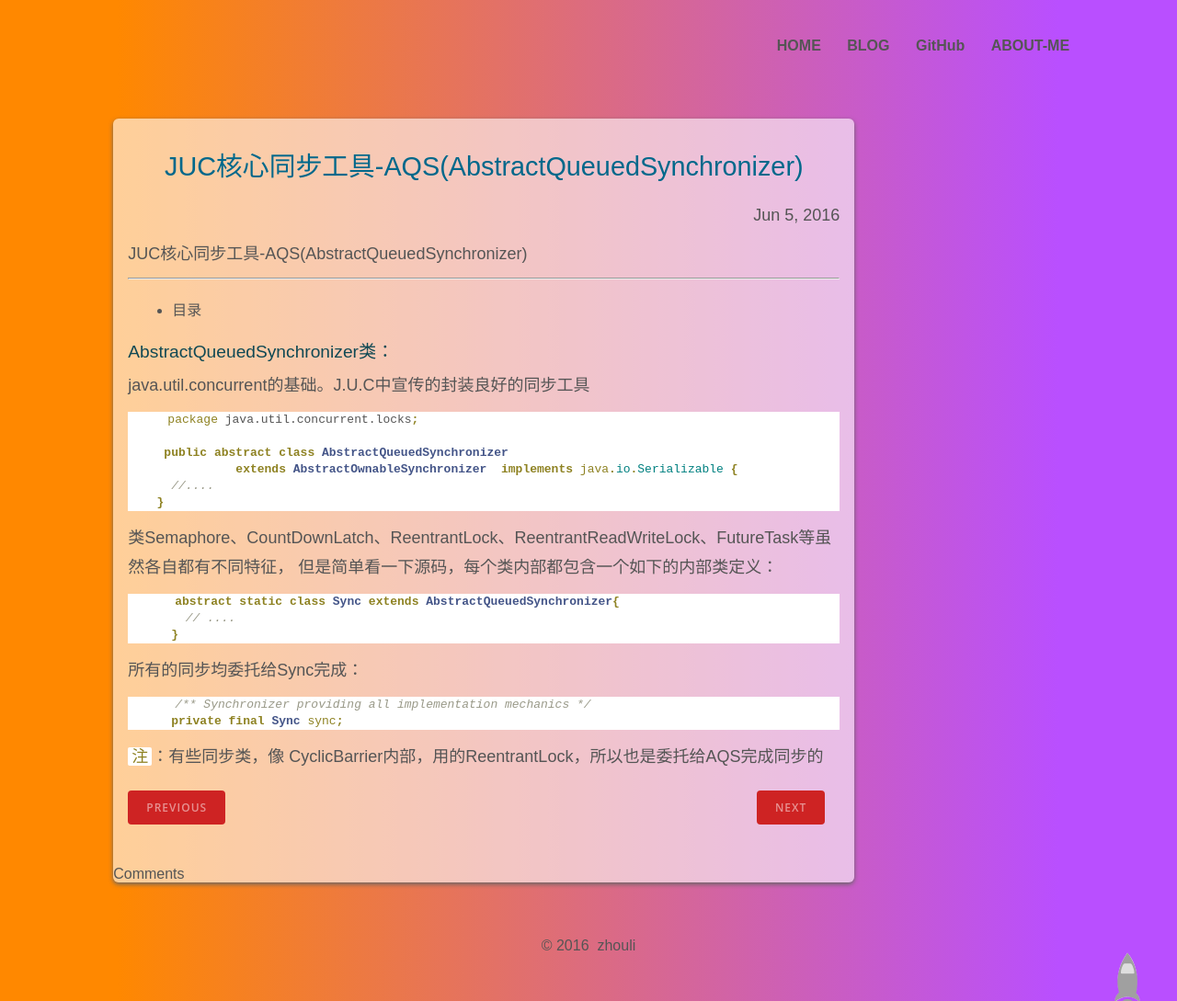
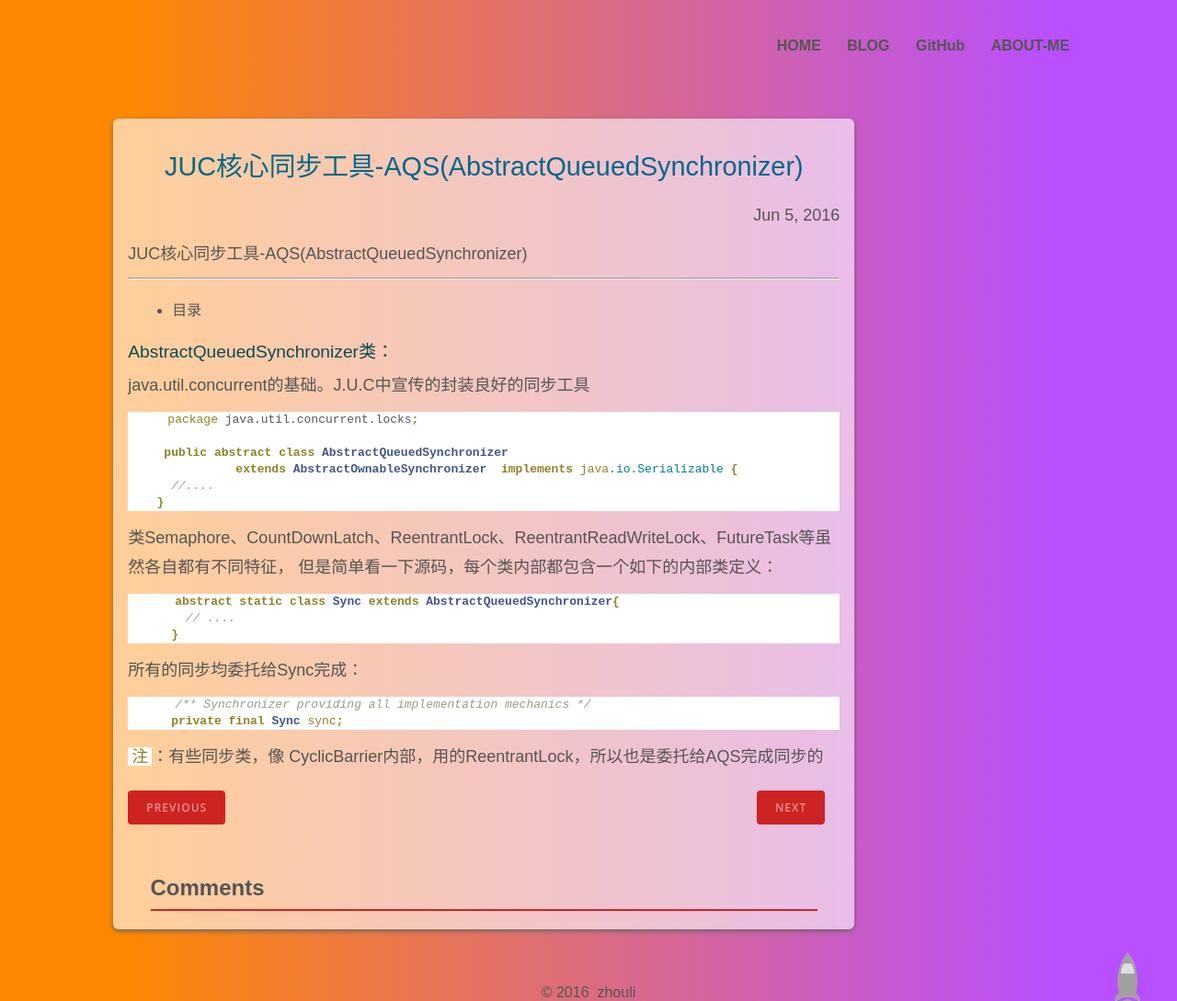
Before and after one commit to zhouliking/zhouliking.github.com, a Jekyll site: the page built from _posts/2016-06-05-java-JUC-AQS(AbstractQueuedSynchronizer).md, in a window 1280 px wide. Shown: the whole page at 92% size. Built offline with Jekyll 4.4.1, drawn with Linux system fonts in a browser that asks for light colours; comment, search, counter and statistics services are not loaded; a style sheet for code colours, icons or effects is not loaded.

Commit message:
Update post.html

```diff
--- a/_layouts/post.html
+++ b/_layouts/post.html
@@ -26,7 +26,7 @@ layout: page
     <div class="catalog-menu-content"></div>
 </div>
 
-<div class="comment123">
+<div class="comment">
 	<span>Comments</span>
 
 	<div class="ds-thread" data-thread-key="{{ page.id }}" data-title="{{ page.title }}" data-url="zlresource.github.io{{ page.url }}"></div>
```
